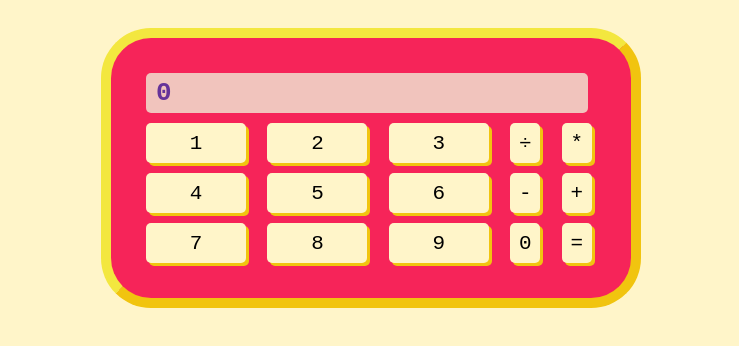
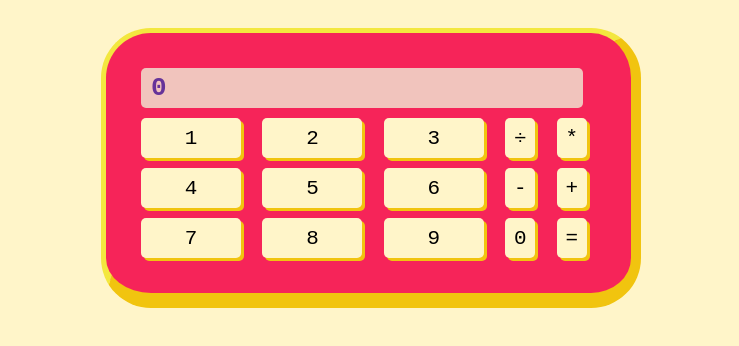
Before and after one commit to anabellaspinelli/Calculator, a plain HTML site: page index.html in a window 1280 px wide. Shown: the part 88-434 px from the top of the page, without its empty margins (269-1008 px from the left). Drawn offline with Linux system fonts and the light colour scheme.

Commit message:
Adding 3D effect to the calculator wrapper.

```diff
--- a/styles.css
+++ b/styles.css
@@ -20,10 +20,10 @@ h1 {
 	width: 540px;
 	padding: 30px;
 	margin: 0 auto;
-	border-top: 10px solid #f3e73f;
+	border-top: 5px solid #f3e73f;
 	border-right: 10px solid #f1c40f;
-	border-bottom: 10px solid #f1c40f;
-	border-left: 10px solid #f3e73f;
+	border-bottom: 15px solid #f1c40f;
+	border-left: 5px solid #f3e73f;
 }
 
 #inner-wrapper {
```
